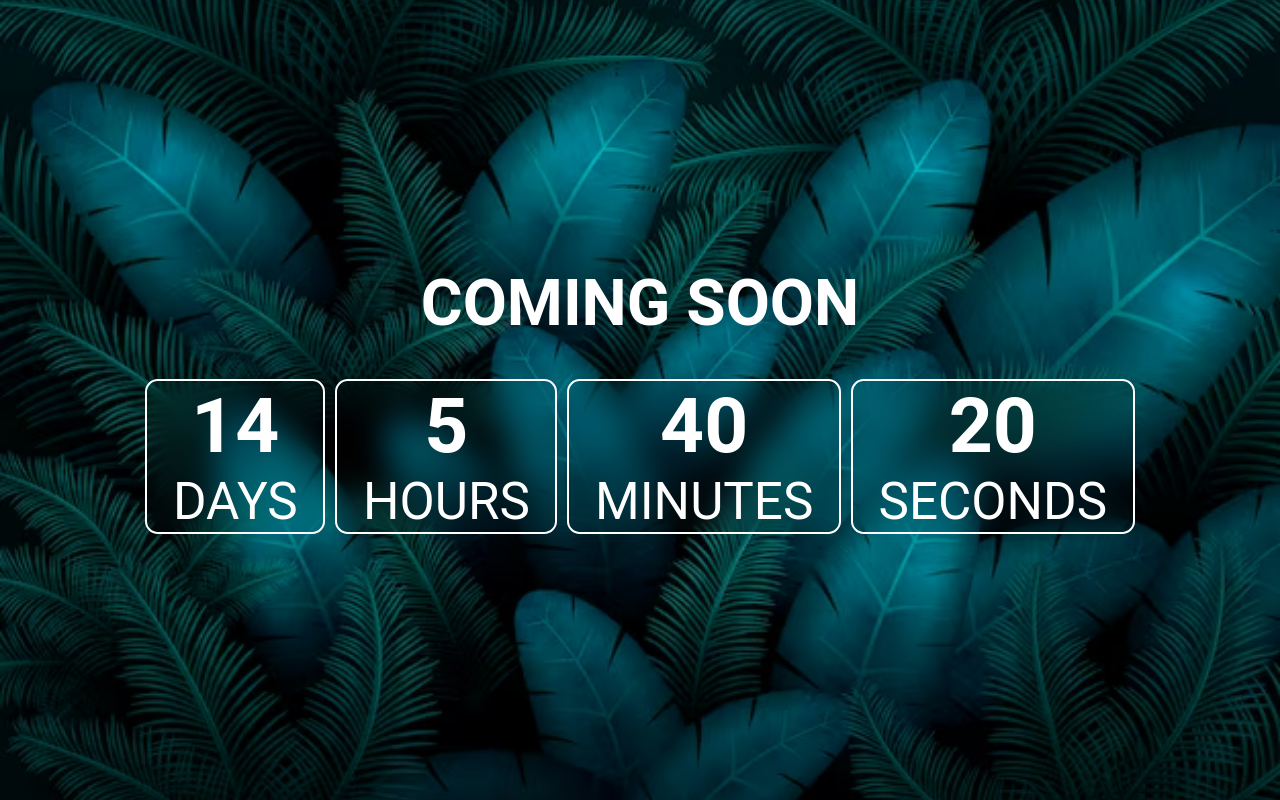
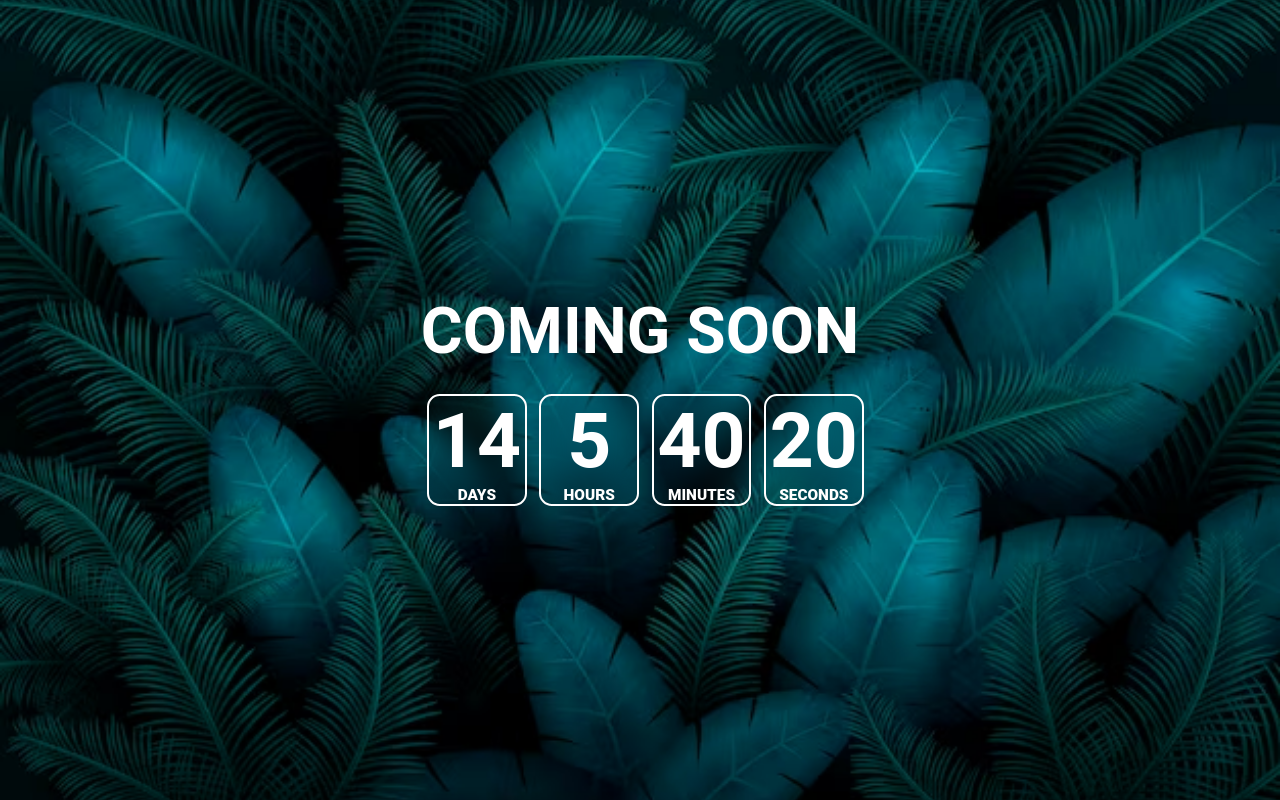
Before and after one commit to Mathiasheartman/Nine, a plain HTML site: page index.html in a window 1280 px wide. Drawn offline with Linux system fonts and the light colour scheme; no server answers.

Commit message:
Update style.css

```diff
--- a/css/style.css
+++ b/css/style.css
@@ -21,7 +21,7 @@ h1 {
   text-align: center;
   color: #ffffff;
   font-size: 5vw;
-  margin-bottom: 3vw;
+  margin-bottom: 2vw;
   text-transform: uppercase;
 }
 
@@ -30,8 +30,9 @@ h1 {
 }
 
 .counter-container {
-  width: 90%;
+  width: 22.7%;
   display: flex;
+  flex-shrink: 0;
   flex-direction: column;
   justify-content: center;
   text-align: center;
@@ -40,7 +41,7 @@ h1 {
   border-radius: 1vw;
   backdrop-filter: blur(15px);
   color: #ffffff;
-  margin: 0 5px;
+  margin: 0 .5vw;
   text-transform: uppercase;
 }
 
@@ -50,6 +51,6 @@ h1 {
   font-weight: 600;
 }
 .text{
-  font-size: 4vw;
-  padding-inline: 2vw;
+  font-weight: 1000;
+  font-size: 1.2vw;
 }
```
